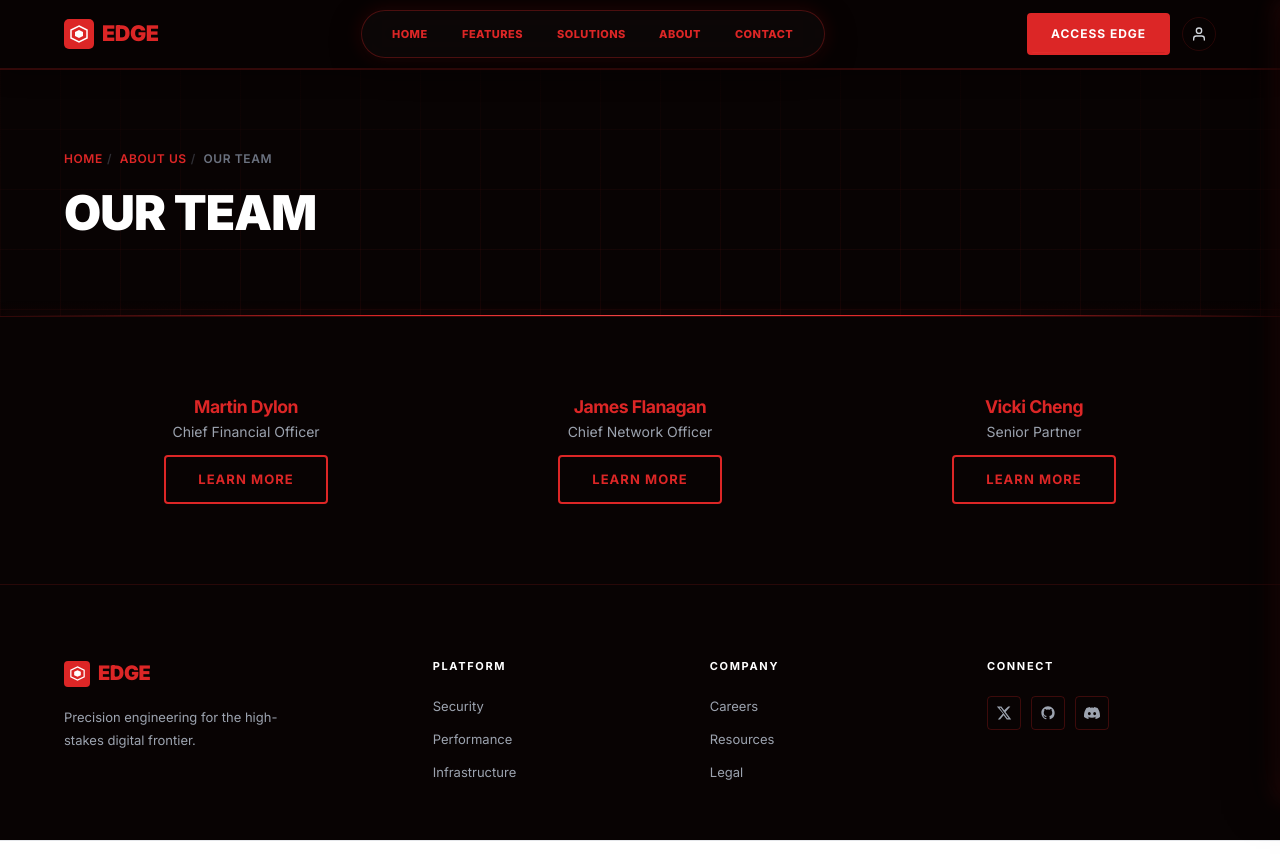
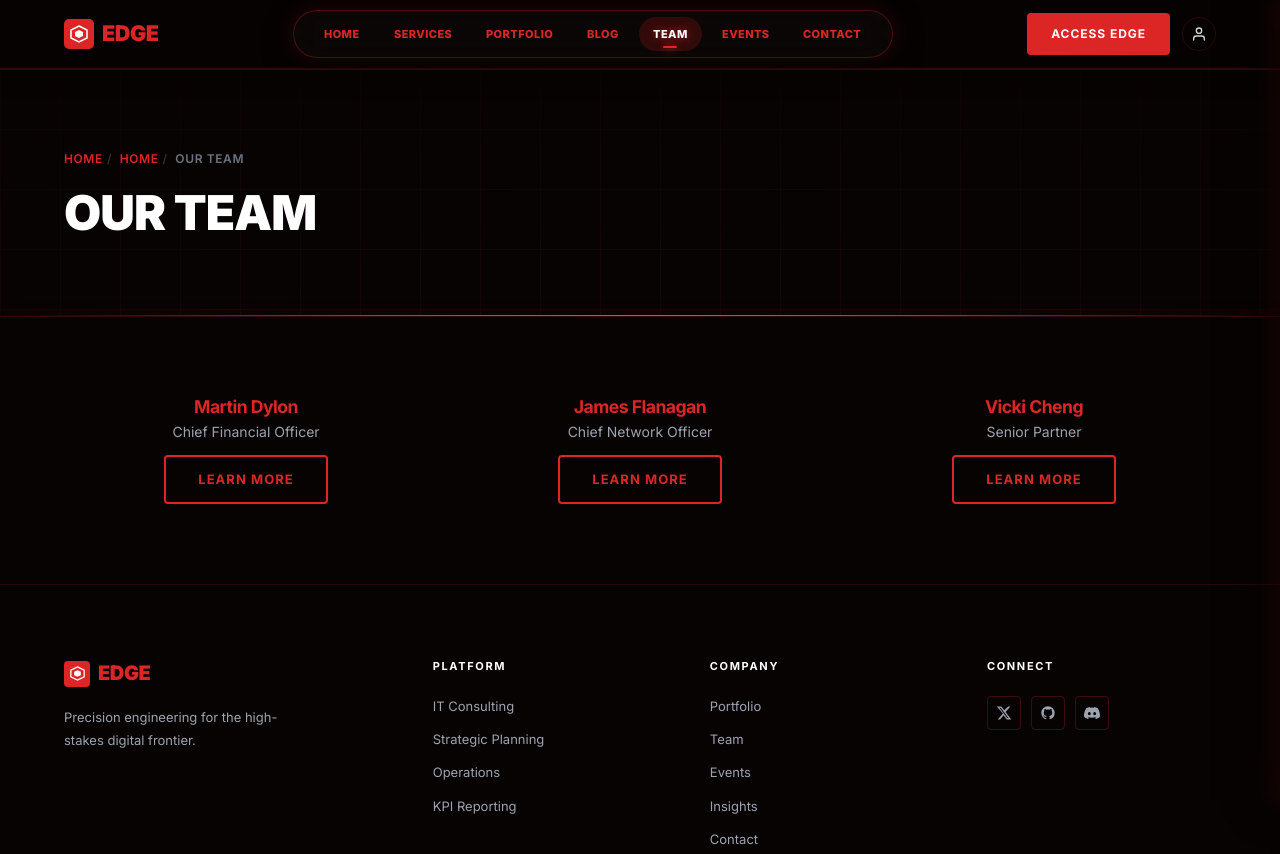
Before and after one commit to ux-fotisp/fotisp-edge, an Astro site: page /team in a window 1280 px wide. Shown: the top 854 px of the page. Built offline with nearby package versions, Linux system fonts and the light colour scheme; Astro itself is replaced by a stand-in of ours.

Commit message:
refactor: align Header and Footer navigation menu items directly with built content collections

```diff
--- a/src/components/Footer.astro
+++ b/src/components/Footer.astro
@@ -7,15 +7,18 @@ const { themeVariation = 'convert' } = Astro.props;
 const year = new Date().getFullYear();
 
 const platformLinks = [
-  { label: 'Security', href: '/services/security' },
-  { label: 'Performance', href: '/services/performance' },
-  { label: 'Infrastructure', href: '/services/infrastructure' },
+  { label: 'IT Consulting',       href: '/services/it-business-consulting' },
+  { label: 'Strategic Planning',  href: '/services/strategic-planning' },
+  { label: 'Operations',          href: '/services/operations-management' },
+  { label: 'KPI Reporting',       href: '/services/kpi-reporting' },
 ];
 
 const companyLinks = [
-  { label: 'Careers', href: '/careers' },
-  { label: 'Resources', href: '/blog' },
-  { label: 'Legal', href: '/contact' },
+  { label: 'Portfolio', href: '/portfolio' },
+  { label: 'Team',      href: '/team' },
+  { label: 'Events',    href: '/events' },
+  { label: 'Insights',  href: '/blog' },
+  { label: 'Contact',   href: '/contact' },
 ];
 ---
 
--- a/src/components/Header.astro
+++ b/src/components/Header.astro
@@ -7,9 +7,11 @@ const currentPath = Astro.url.pathname;
 
 const navItems = [
   { label: 'Home',      href: '/' },
-  { label: 'Features',  href: '/services' },
-  { label: 'Solutions', href: '/portfolio' },
-  { label: 'About',     href: '/about' },
+  { label: 'Services',  href: '/services' },
+  { label: 'Portfolio', href: '/portfolio' },
+  { label: 'Blog',      href: '/blog' },
+  { label: 'Team',      href: '/team' },
+  { label: 'Events',    href: '/events' },
   { label: 'Contact',   href: '/contact' },
 ];
 
--- a/src/pages/team/index.astro
+++ b/src/pages/team/index.astro
@@ -9,7 +9,7 @@ const members = (await getCollection('team'))
 ---
 
 <BaseLayout title="Our Team — fotisp" description="Meet the people behind fotisp.">
-  <PageTitle title="Our Team" breadcrumbs={[{ label: 'About Us', href: '/about' }, { label: 'Our Team' }]} />
+  <PageTitle title="Our Team" breadcrumbs={[{ label: 'Home', href: '/' }, { label: 'Our Team' }]} />
   <main class="main" id="site-content">
     <div class="container">
       <div class="row row-columns-3">
```
